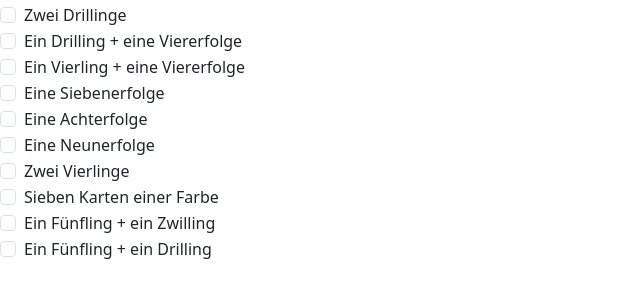
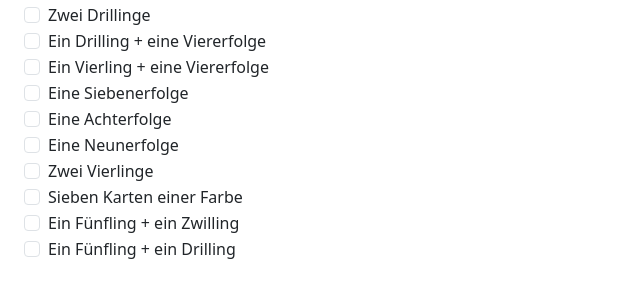
Before and after one commit to TheHowland/gamesSite, a plain HTML site: page phase10Phasen.html in a window 1280 px wide. Shown: the part 53-350 px from the top of the page, without its empty margins (0-640 px from the left). Drawn offline with nearby package versions, Linux system fonts and the light colour scheme.

Commit message:
adjust position of checkboxes (moved further to screen center)

```diff
--- a/phase10Phasen.html
+++ b/phase10Phasen.html
@@ -7,61 +7,61 @@
 </head>
 <body>
   <h1>Phasen:</h1>
-  <div class="form-check justify-content-center">
+  <div class="form-check px-5">
     <label class="form-check-label" >
       Zwei Drillinge
     </label>
     <input class="form-check-input" type="checkbox" value="">
   </div>
-  <div class="form-check">
+  <div class="form-check px-5">
     <label class="form-check-label" >
       Ein Drilling + eine Viererfolge
     </label>
     <input class="form-check-input" type="checkbox" value="" >
   </div>
-  <div class="form-check">
+  <div class="form-check px-5">
     <label class="form-check-label" >
       Ein Vierling + eine Viererfolge
     </label>
     <input class="form-check-input" type="checkbox" value="" >
   </div>
-  <div class="form-check">
+  <div class="form-check px-5">
     <label class="form-check-label" >
       Eine Siebenerfolge
     </label>
     <input class="form-check-input" type="checkbox" value="" >
   </div>
-  <div class="form-check">
+  <div class="form-check px-5">
     <label class="form-check-label" >
       Eine Achterfolge
     </label>
     <input class="form-check-input" type="checkbox" value="" >
   </div>
-  <div class="form-check">
+  <div class="form-check px-5">
     <label class="form-check-label" >
       Eine Neunerfolge
     </label>
     <input class="form-check-input" type="checkbox" value="" >
   </div>
-  <div class="form-check">
+  <div class="form-check px-5">
     <label class="form-check-label" >
       Zwei Vierlinge
     </label>
     <input class="form-check-input" type="checkbox" value="" >
   </div>
-  <div class="form-check">
+  <div class="form-check px-5">
     <label class="form-check-label" >
       Sieben Karten einer Farbe
     </label>
     <input class="form-check-input" type="checkbox" value="" >
   </div>
-  <div class="form-check">
+  <div class="form-check px-5">
     <label class="form-check-label" >
       Ein Fünfling + ein Zwilling
     </label>
     <input class="form-check-input" type="checkbox" value="" >
   </div>
-  <div class="form-check">
+  <div class="form-check px-5">
     <label class="form-check-label" >
       Ein Fünfling + ein Drilling
     </label>
```
